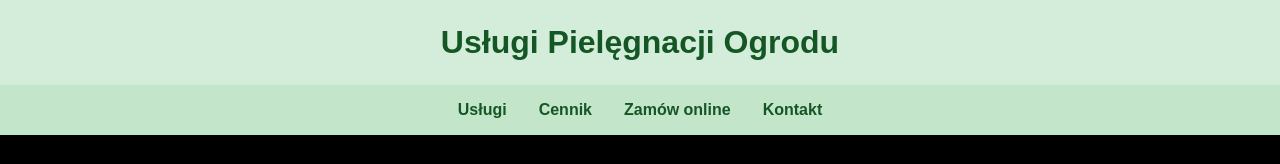
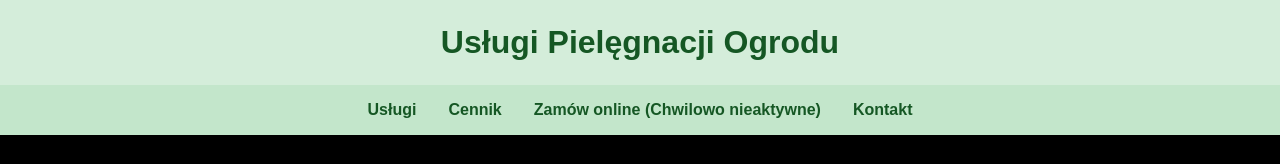
Before and after one commit to DjTomil/Us-ugi-Ogrodnicze, a plain HTML site: page index.html in a window 1280 px wide. Shown: the top 164 px of the page. Drawn offline with Linux system fonts and the light colour scheme.

Commit message:
Update index.html

```diff
--- a/index.html
+++ b/index.html
@@ -115,7 +115,7 @@ footer {
   </header>  <nav>
     <a href="#uslugi">Usługi</a>
     <a href="#cennik">Cennik</a>
-    <a href="#zamowienie">Zamów online</a>
+    <a href="#zamowienie">Zamów online (Chwilowo nieaktywne)</a>
     <a href="#kontakt">Kontakt</a>
   </nav>  <section id="uslugi" class="services">
     <h2>Nasze Usługi</h2>
```
